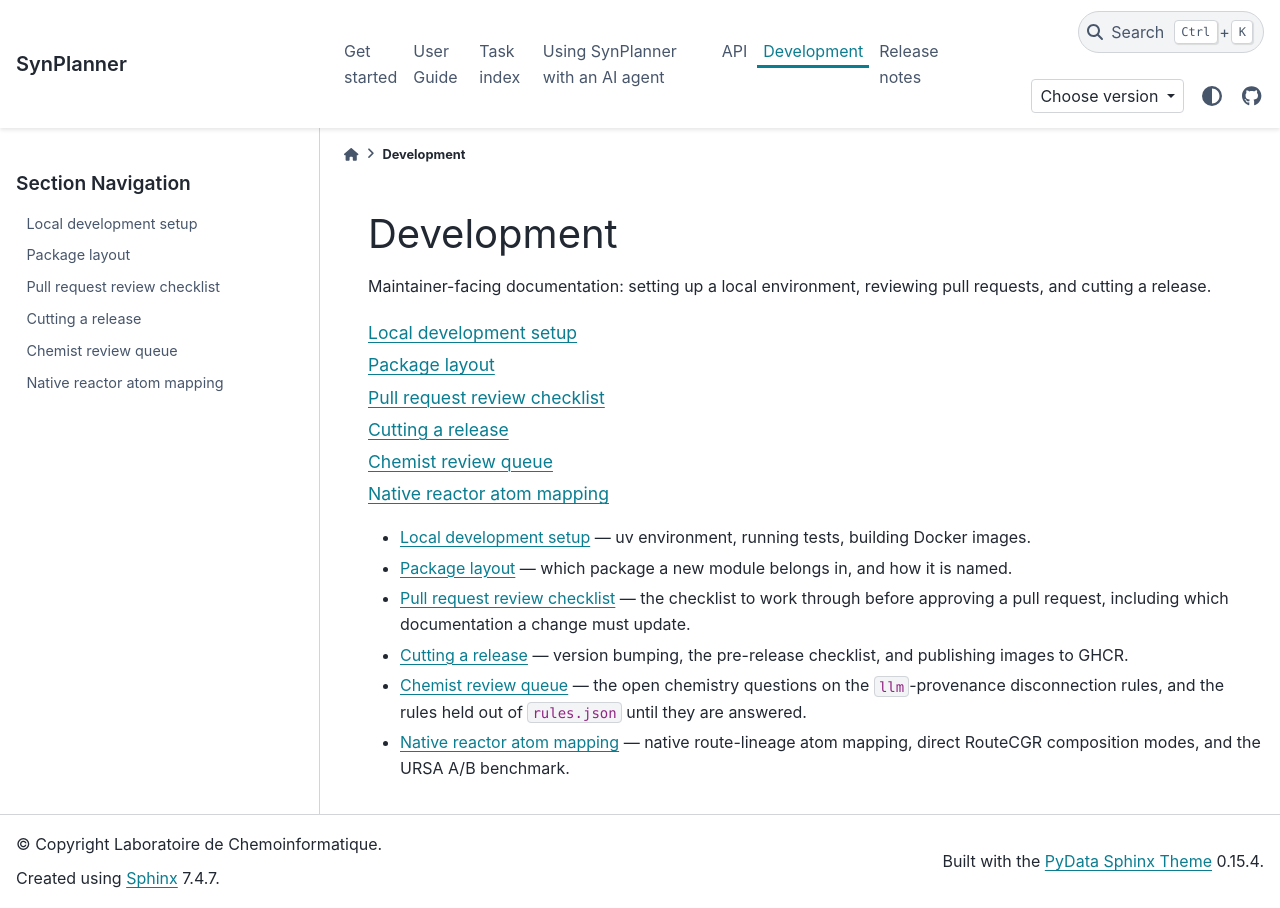
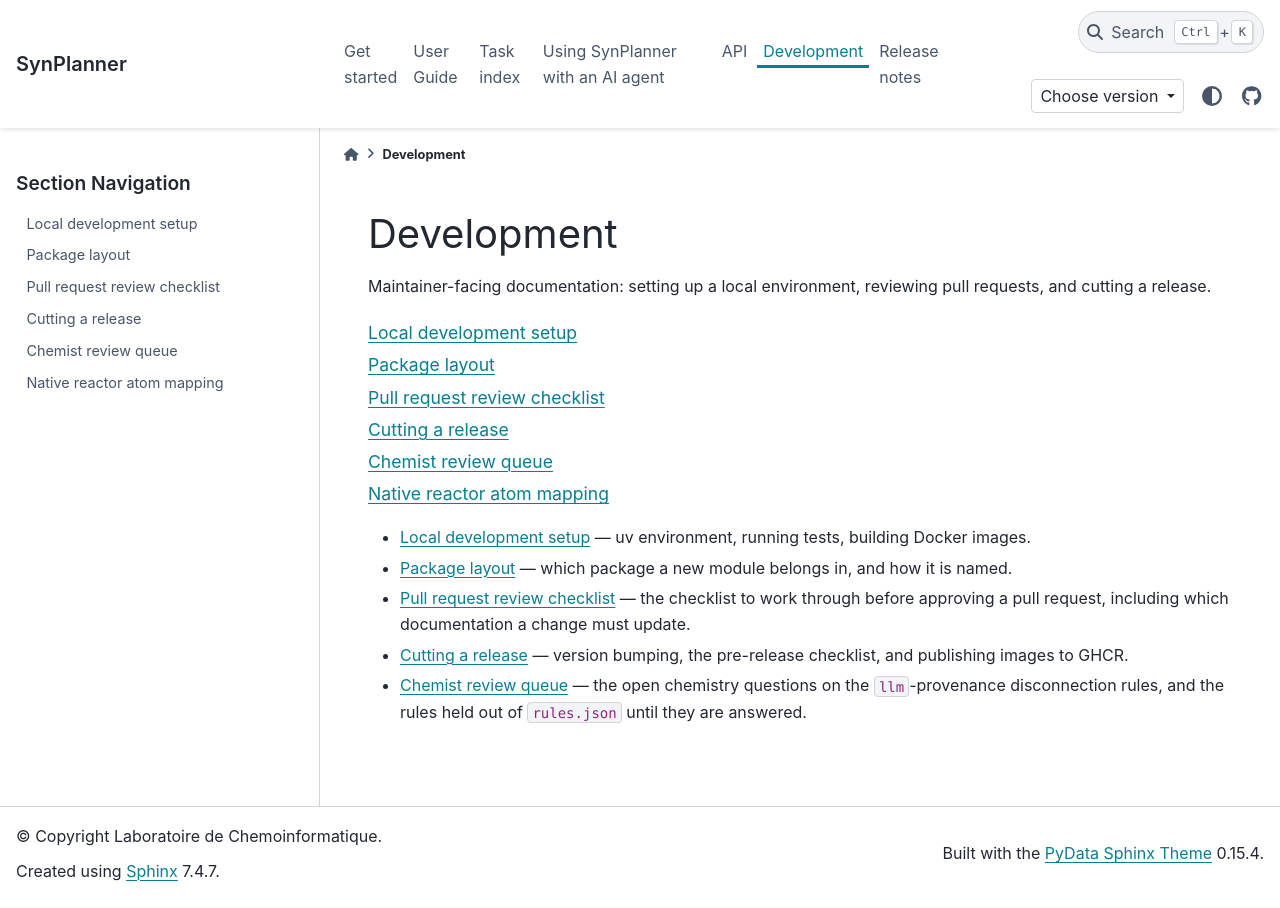
Before and after one commit to Laboratoire-de-Chemoinformatique/SynPlanner, a Sphinx documentation site: the page built from docs/development/index.rst, in a window 1280 px wide. Built offline with Sphinx 7.4.7 and the PyData theme 0.15.4, drawn with Linux system fonts in a browser that asks for light colours; pages that are not in the unit, such as notebooks, are missing from menus.

Commit message:
docs: remove the reactor mapping summary from the development index

```diff
--- a/docs/development/index.rst
+++ b/docs/development/index.rst
@@ -23,5 +23,3 @@ requests, and cutting a release.
   images to GHCR.
 - :doc:`chemist_review` — the open chemistry questions on the ``llm``-provenance
   disconnection rules, and the rules held out of ``rules.json`` until they are answered.
-- :doc:`reactor_mapping` — native route-lineage atom mapping, direct RouteCGR
-  composition modes, and the URSA A/B benchmark.
```
